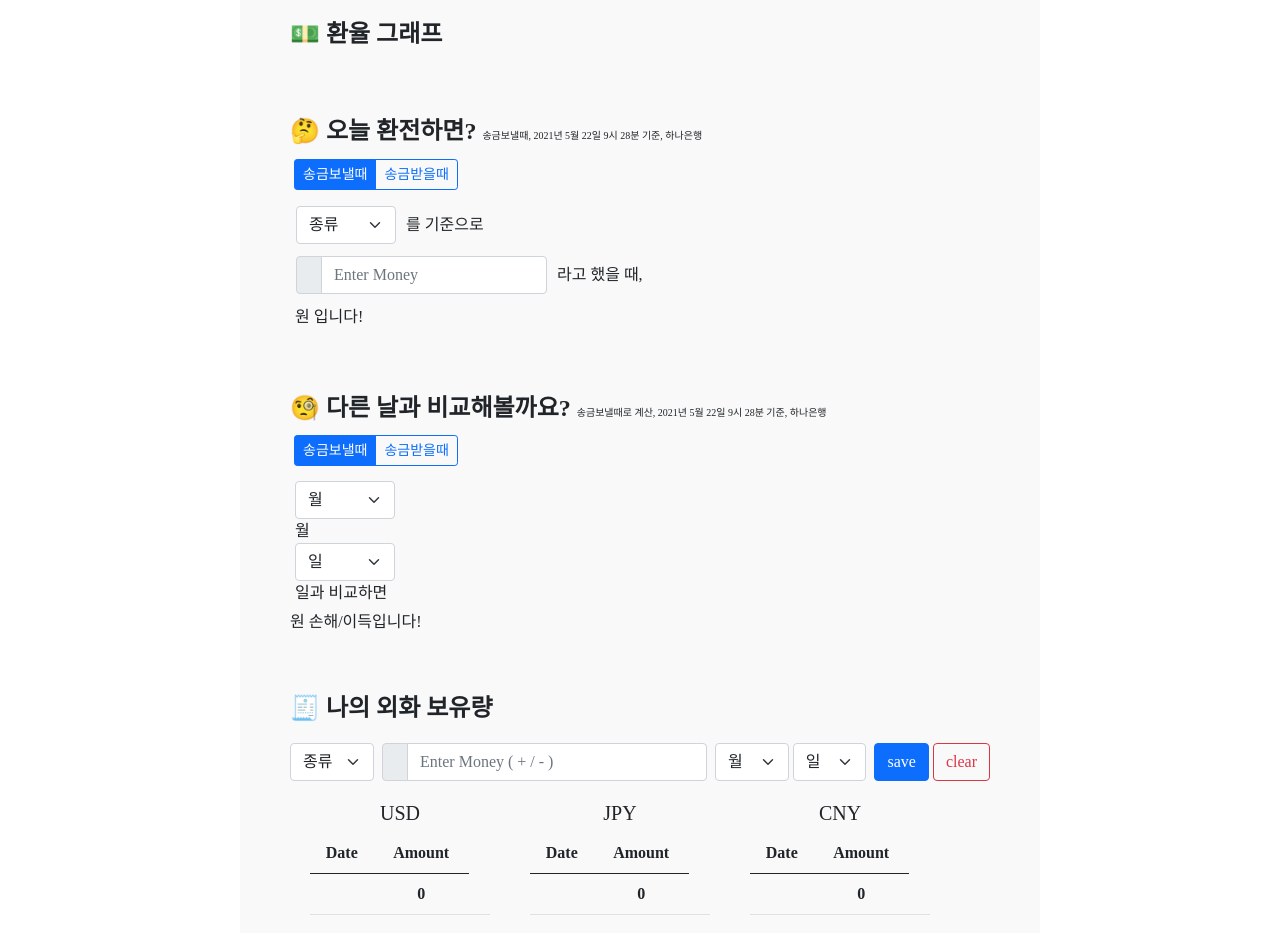
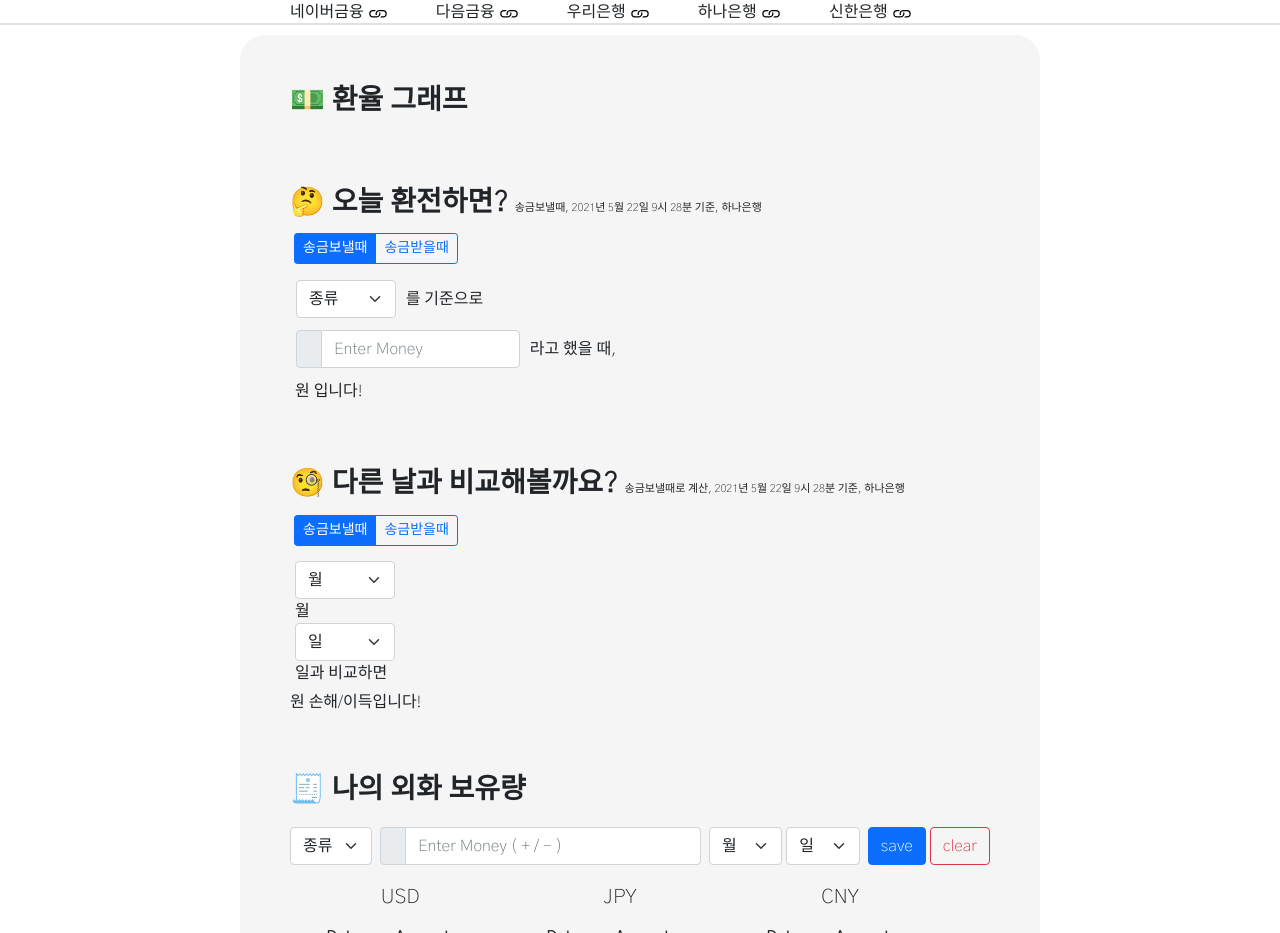
Before and after one commit to hyejinU/today-exchange, a website: page index.html in a window 1280 px wide. Shown: the part 118-1051 px from the top of the page. Drawn offline with nearby package versions, Linux system fonts and the light colour scheme.

Commit message:
design update
전체적인 디자인 수정

```diff
--- a/index.html
+++ b/index.html
@@ -1,38 +1,89 @@
 <!DOCTYPE html>
 <html>
   <head>
-
-        <meta charset="utf-8">
-	    <meta name="viewport" content="width=device-width, initial-scale=1">
+    <meta charset="utf-8" />
+    <meta name="viewport" content="width=device-width, initial-scale=1" />
 
     <!--BOOTSTRAP-->
-        <link href="https://cdn.jsdelivr.net/npm/bootstrap@5.0.0-beta3/dist/css/bootstrap.min.css" rel="stylesheet" integrity="sha384-eOJMYsd53ii+scO/bJGFsiCZc+5NDVN2yr8+0RDqr0Ql0h+rP48ckxlpbzKgwra6" crossorigin="anonymous">
+    <link
+      href="https://cdn.jsdelivr.net/npm/bootstrap@5.0.0-beta3/dist/css/bootstrap.min.css"
+      rel="stylesheet"
+      integrity="sha384-eOJMYsd53ii+scO/bJGFsiCZc+5NDVN2yr8+0RDqr0Ql0h+rP48ckxlpbzKgwra6"
+      crossorigin="anonymous"
+    />
 
-        <link rel="stylesheet" href="style.css">
+    <link rel="stylesheet" href="style.css" />
+
+    <link rel="preconnect" href="https://fonts.gstatic.com" />
+    <link
+      href="https://fonts.googleapis.com/css2?family=Do+Hyeon&family=Gothic+A1:wght@200&display=swap"
+      rel="stylesheet"
+    />
 
     <title>Today-exchange</title>
-
   </head>
 
-
-
-
-
   <body>
-        <div class="container-flex">
-            <div class="container-md">
-
-                <b >📈 오늘 환전 </b>
+    <div class="container-md" id="navbar-top">
+      <div class="d-flex">
+        📈 오늘 환전
+        <p
+          style="
+            font-size: 15px;
+            color: darkgray;
+            margin-left: 5px;
+            padding-top: 35px;
+          "
+        >
+          today exchange
+        </p>
+      </div>
     </div>
 
+    <div class="container-flex border border-2 border-end-0 border-start-0">
+      <div class="d-flex" style="width: 700px; margin: auto">
+        <div>
+          네이버금융
+          <a href="https://finance.naver.com/marketindex/">
+            <img src="link.svg" width="20" height="20" />
+          </a>
+        </div>
+        <div class="ms-5">
+          다음금융
+          <a href="https://finance.daum.net/exchanges"
+            ><img src="link.svg" width="20" height="20"
+          /></a>
         </div>
 
+        <div class="ms-5">
+          우리은행
+          <a href="https://spib.wooribank.com/pib/Dream?withyou=PSFXD0124"
+            ><img src="link.svg" width="20" height="20"
+          /></a>
+        </div>
 
-        <div class = "container">
+        <div class="ms-5">
+          하나은행
+          <a
+            href="https://www.kebhana.com/cont/mall/mall15/mall1501/index.jsp?_menuNo=23100"
+            \
+            ><img src="link.svg" width="20" height="20"
+          /></a>
+        </div>
 
-            <div id = "graph">
-                <div id = "wrapper">
-                    <h4><b>💵 환율 그래프</b></h4>
+        <div class="ms-5">
+          신한은행
+          <a href="https://bank.shinhan.com/index.jsp#020500000000"
+            ><img src="link.svg" width="20" height="20"
+          /></a>
+        </div>
+      </div>
+    </div>
+
+    <div class="container">
+      <div id="graph">
+        <div id="wrapper">
+          <h3><b>💵 환율 그래프</b></h3>
 
           <!--
                         환율 그래프와 표 추가
@@ -40,21 +91,44 @@
         </div>
       </div>
 
+      <div id="calulator">
+        <div id="wrapper">
+          <h3>
+            <b>🤔 오늘 환전하면? </b
+            ><span id="todayDetail" class="detail"> </span>
+          </h3>
 
-            <div id = "calulator">
-                <div id = "wrapper">
-                    <h4><b>🤔 오늘 환전하면? </b><span id = "todayDetail" class="detail" > </span></h4>
+          <div
+            class="button btn-group btn-group-sm"
+            role="group"
+            aria-label="Basic radio toggle button group"
+          >
+            <input
+              type="radio"
+              class="btn-check"
+              name="btnradio"
+              id="btnradio1"
+              autocomplete="off"
+              checked
+            />
+            <label class="btn btn-outline-primary" for="btnradio1"
+              >송금보낼때</label
+            >
 
-                    <div class="button btn-group btn-group-sm" role="group" aria-label="Basic radio toggle button group">
-                        <input type="radio" class="btn-check" name="btnradio" id="btnradio1" autocomplete="off" checked>
-                        <label class="btn btn-outline-primary" for="btnradio1">송금보낼때</label>
-
-                        <input type="radio" class="btn-check" name="btnradio" id="btnradio2" autocomplete="off">
-                        <label class="btn btn-outline-primary" for="btnradio2">송금받을때</label>
+            <input
+              type="radio"
+              class="btn-check"
+              name="btnradio"
+              id="btnradio2"
+              autocomplete="off"
+            />
+            <label class="btn btn-outline-primary" for="btnradio2"
+              >송금받을때</label
+            >
           </div>
 
-                    <div class = "select">
-                    <div class = "context">
+          <div class="select">
+            <div class="context">
               <table>
                 <tr>
                   <td>
@@ -63,7 +137,8 @@
                       <option value="1">USD</option>
                       <option value="2">JPY</option>
                       <option value="3">CNY</option>
-                            </select></td>
+                    </select>
+                  </td>
 
                   <td>
                     <span>&nbsp;&nbsp;를 기준으로</span>
@@ -72,65 +147,91 @@
               </table>
             </div>
 
-                    <div class = "context">
+            <div class="context">
               <table>
                 <tr>
-                        <td><div class="input-group flex-nowrap">
-                            <span id="addon-wrapping" class="input-group-text" ></span>
-                            <input id="inputCal" type="text" onchange="printCal()" class="form-control" placeholder="Enter Money" aria-label="Username" aria-describedby="addon-wrapping">
-                        </div></td>
                   <td>
-                            &nbsp;&nbsp;라고 했을 때,</td>
+                    <div class="input-group flex-nowrap">
+                      <span id="addon-wrapping" class="input-group-text"></span>
+                      <input
+                        id="inputCal"
+                        type="text"
+                        onchange="printCal()"
+                        class="form-control"
+                        placeholder="Enter Money"
+                        aria-label="Username"
+                        aria-describedby="addon-wrapping"
+                      />
+                    </div>
+                  </td>
+                  <td>&nbsp;&nbsp;라고 했을 때,</td>
                 </tr>
               </table>
             </div>
 
-                    <div id="resultCal" class="result"> </div><span>원 입니다!</span>
-
+            <div id="resultCal" class="result"></div>
+            <span>원 입니다!</span>
+          </div>
+        </div>
       </div>
 
+      <div id="compare">
+        <div id="wrapper">
+          <h3>
+            <b>🧐 다른 날과 비교해볼까요? </b
+            ><span id="compareDetail" class="detail"> </span>
+          </h3>
 
+          <div
+            class="button btn-group btn-group-sm"
+            role="group"
+            aria-label="Basic radio toggle button group"
+          >
+            <input
+              type="radio"
+              class="btn-check"
+              name="btnradio2"
+              id="btnradio3"
+              autocomplete="off"
+              checked
+            />
+            <label class="btn btn-outline-primary" for="btnradio3"
+              >송금보낼때</label
+            >
+
+            <input
+              type="radio"
+              class="btn-check"
+              name="btnradio2"
+              id="btnradio4"
+              autocomplete="off"
+            />
+            <label class="btn btn-outline-primary" for="btnradio4"
+              >송금받을때</label
+            >
           </div>
 
-            </div>
-
-
-            <div id = "compare">
-                <div id = "wrapper">
-                    <h4><b>🧐 다른 날과 비교해볼까요? </b><span id = "compareDetail" class="detail" > </span></h4>
-
-                    <div class="button btn-group btn-group-sm" role="group" aria-label="Basic radio toggle button group">
-                        <input type="radio" class="btn-check" name="btnradio2" id="btnradio3" autocomplete="off" checked>
-                        <label class="btn btn-outline-primary" for="btnradio3">송금보낼때</label>
-
-                        <input type="radio" class="btn-check" name="btnradio2" id="btnradio4" autocomplete="off">
-                        <label class="btn btn-outline-primary" for="btnradio4">송금받을때</label>
-
-                      </div>
-
-                    <div class = "select">
-                    <select id="Month" class="form-select" >
+          <div class="select">
+            <select id="Month" class="form-select">
               <option selected>월</option>
             </select>
 
             월
 
-                    <select id="Day" class="form-select" >
+            <select id="Day" class="form-select">
               <option selected>일</option>
             </select>
             일과 비교하면
           </div>
 
           <div class="result">원 손해/이득입니다!</div>
-
+        </div>
       </div>
 
-            </div>
-
-            <div id = "record">
-                <div id = "wrapper">
-                <h4><b>🧾 나의 외화 보유량 </b></h4>
-                <div class = "d-flex" style="margin-top: 20px;">
+      <div id="record">
+        <div id="wrapper">
+          <h3><b>🧾 나의 외화 보유량 </b></h3>
+          <div class="d-flex" style="margin-top: 20px">
             <select id="record-moneyType" class="form-select">
               <option selected>종류</option>
               <option value="1">USD</option>
@@ -139,29 +240,42 @@
             </select>
 
             <div class="input-group flex-nowrap">
-                        <span id="record-optionType" class="input-group-text  ms-2" ></span>
-                        <input id="record-input" type="text" class="form-control" placeholder="Enter Money ( + / - )">
+              <span id="record-optionType" class="input-group-text ms-2"></span>
+              <input
+                id="record-input"
+                type="text"
+                class="form-control"
+                placeholder="Enter Money ( + / - )"
+              />
             </div>
 
-                    <select id="record-Month" class="form-select ms-2" >
+            <select id="record-Month" class="form-select ms-2">
               <option selected>월</option>
             </select>
 
-                    <select id="record-Day" class="form-select ms-1" >
+            <select id="record-Day" class="form-select ms-1">
               <option selected>일</option>
             </select>
 
+            <button
+              type="button"
+              class="btn btn-primary ms-2"
+              id="record-saveButton"
+            >
+              save
+            </button>
 
-                    <button type="button" class="btn btn-primary ms-2" id="record-saveButton">save</button>
-
-                    <button type="button" class="btn btn-outline-danger ms-1" id="record-clearButton">clear</button>
+            <button
+              type="button"
+              class="btn btn-outline-danger ms-1"
+              id="record-clearButton"
+            >
+              clear
+            </button>
           </div>
 
-
-
-                <div class = "d-flex" style="margin-top: 20px;">
-
-                    <div class = "record-tabel">
+          <div class="d-flex" style="margin-top: 20px">
+            <div class="record-tabel">
               <table class="table">
                 <h5 class="text-center">USD</h5>
                 <thead>
@@ -170,9 +284,7 @@
                     <th scope="col">Amount</th>
                   </tr>
                 </thead>
-                        <tbody id="record-usd">
-
-                        </tbody>
+                <tbody id="record-usd"></tbody>
 
                 <tfoot>
                   <tr>
@@ -184,7 +296,7 @@
               </table>
             </div>
 
-                    <div class = "record-tabel">
+            <div class="record-tabel">
               <table class="table">
                 <h5 class="text-center">JPY</h5>
                 <thead>
@@ -193,9 +305,7 @@
                     <th scope="col">Amount</th>
                   </tr>
                 </thead>
-                        <tbody id="record-jpy">
-
-                        </tbody>
+                <tbody id="record-jpy"></tbody>
 
                 <tfoot>
                   <tr>
@@ -205,13 +315,9 @@
                   </tr>
                 </tfoot>
               </table>
-
-
-
             </div>
 
-
-                    <div class = "record-tabel">
+            <div class="record-tabel">
               <table class="table">
                 <h5 class="text-center">CNY</h5>
                 <thead>
@@ -220,9 +326,8 @@
                     <th scope="col">Amount</th>
                   </tr>
                 </thead>
-                        <tbody id="record-cny">
 
-                        </tbody>
+                <tbody id="record-cny"></tbody>
 
                 <tfoot>
                   <tr>
@@ -232,42 +337,32 @@
                   </tr>
                 </tfoot>
               </table>
-
-
-
+            </div>
+          </div>
+        </div>
+      </div>
     </div>
 
-
-
-
+    <div class="container-flex" id="navbr-bottom">
+      <div
+        style="
+          width: 900px;
+          margin: auto;
+          line-height: 10px;
+          padding: 20px;
+          color: gainsboro;
+        "
+      >
+        <p class="font-monospace mt-2">Today-exchange</p>
+        <p class="font-monospace">
+          COPYRIGHT ⓒ 2021 Group18 ALL RIGHTS RESERVED
+        </p>
+        <p class="font-monospace">
+          Goup18 - San Kim, Jiyun Park, Hyejin Yoo from OSSP2021 SKKU.
+        </p>
+      </div>
     </div>
 
-
-            </div>
-
-
-
-        </div>
-
-        <div id = "banner">
-            <div id = "wrapper">
-               <h5>더 많은 정보를 얻고 싶다면...</h5>
-               <div>
-                   <a href = "https://finance.naver.com/marketindex/"><img src="naver-banner.png" class="img-thumbnail" width="100" height="100"></a>
-
-                   <a href = "https://www.kebhana.com/cont/mall/mall15/mall1501/index.jsp?_menuNo=23100"><img src = "hanabank-banner.png" class="img-thumbnail" width="100" height="100"></a>
-
-                   <a href = "https://spib.wooribank.com/pib/Dream?withyou=PSFXD0124"><img src = "wooribank-banner.png" class="img-thumbnail" width="100" height="100"></a>
-
-               </div>
-
-
-            </div>
-
-        </div>
-
-        <script src = "script.js"></script>
-
+    <script src="script.js"></script>
   </body>
-
 </html>
--- a/style.css
+++ b/style.css
@@ -1,24 +1,22 @@
 .container {
-  background-color: rgba(245, 245, 245, 0.555);
+  background-color: rgba(245, 245, 245);
   width: 800px;
   margin: auto;
   padding: 10px;
   margin-bottom: 40px;
   margin-top: 10px;
   border-radius: 25px;
-
-  font-family: "Malgun Gothic";
+  font-family: "Gothic A1", sans-serif;
 }
 
 .container-md {
-  font-size: xx-large;
-  background-color: rgb(252, 252, 190);
-  padding: 10px;
-  border-radius: 10px;
+  font-size: 50px;
+  width: 800px;
+
+  padding-top: 30px;
   margin-top: 10px;
 
-  font-family: "Malgun Gothic";
-  text-align: center;
+  font-family: "Do Hyeon", sans-serif;
 }
 
 .table {
@@ -40,7 +38,7 @@
 }
 
 .detail {
-  font-size: x-small;
+  font-size: 11px;
 }
 
 .select {
@@ -58,3 +56,8 @@
 .form-select {
   width: 100px;
 }
+
+#navbr-bottom {
+  background-color: darkgray;
+  height: 150px;
+}
```
Also changed, not shown: link.svg (added). Lines whose indentation alone changed are shown as unchanged.
